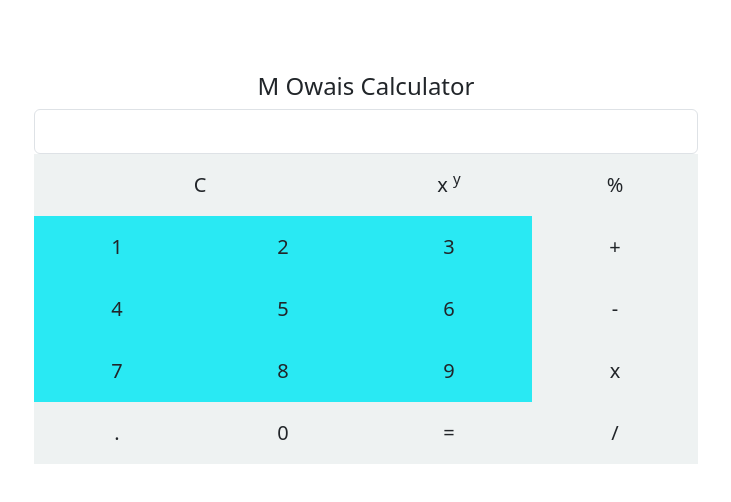
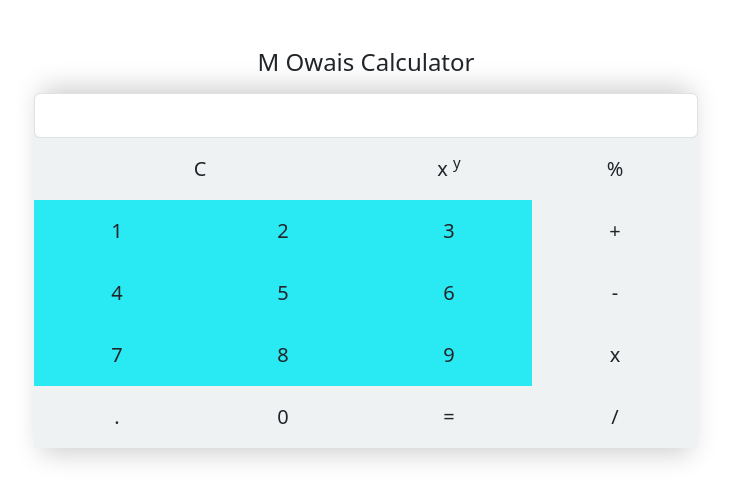
Before and after one commit to MOwaisAzizi/Calculator, a plain HTML site: page index.html in a window 1280 px wide. Shown: the whole page, without its empty margins (274-1005 px from the left). Drawn offline with Linux system fonts and the light colour scheme.

Commit message:
some changing

```diff
--- a/index.html
+++ b/index.html
@@ -8,9 +8,10 @@
     <link rel="stylesheet" href="style.css" />
   </head>
   <body>
-    <div class="col-lg-6 col-sm-8 col-10 text-center pt-2 pt-lg-4 m-auto mt-5">
-      <h4 style="text-align: center">M Owais Calculator</h4>
 
+    <h4 style="text-align: center" class="pt-lg-5 pt-5">M Owais Calculator</h4>
+
+    <div class="col-lg-6 col-sm-8 col-10 text-center mt-3 m-auto box">
       <div class="row">
         <div class="col-3 form-control py-2 input1 text-dark div"></div>
       </div>
--- a/style.css
+++ b/style.css
@@ -43,4 +43,8 @@ div {
 }
 .number:hover {
   background-color: rgb(61, 214, 222);
+}.box{
+  /* border: solid 1px black; */
+  box-shadow: 0 0 25px 5px rgba(0, 0, 0,0.2);
+  margin-top: 200px;
 }
```
